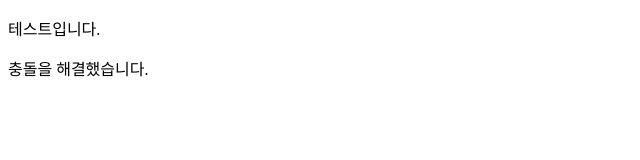
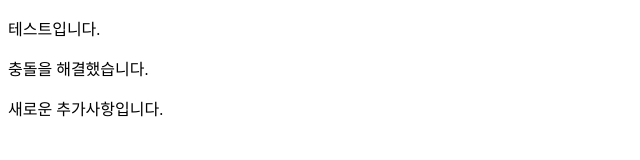
Before and after one commit to joyful0920/super-tree2, a plain HTML site: page index.html in a window 1280 px wide. Shown: the whole page, without its empty margins (0-640 px from the left). Drawn offline with Linux system fonts and the light colour scheme.

Commit message:
Add p tag

```diff
--- a/index.html
+++ b/index.html
@@ -9,5 +9,6 @@
   <body>
     <p>테스트입니다.</p>
     <p>충돌을 해결했습니다.</p>
+    <p>새로운 추가사항입니다.</p>
   </body>
 </html>
```
